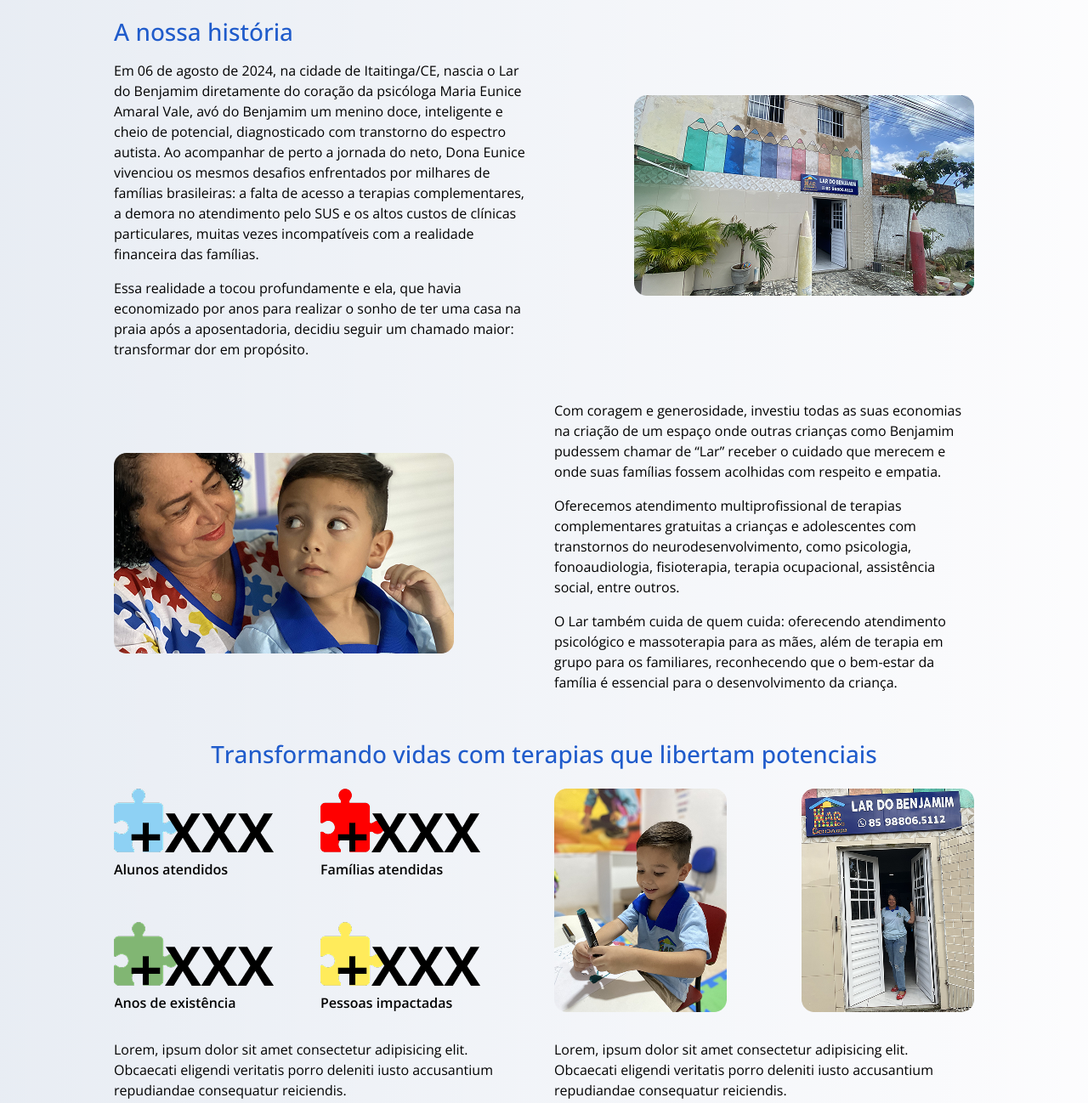
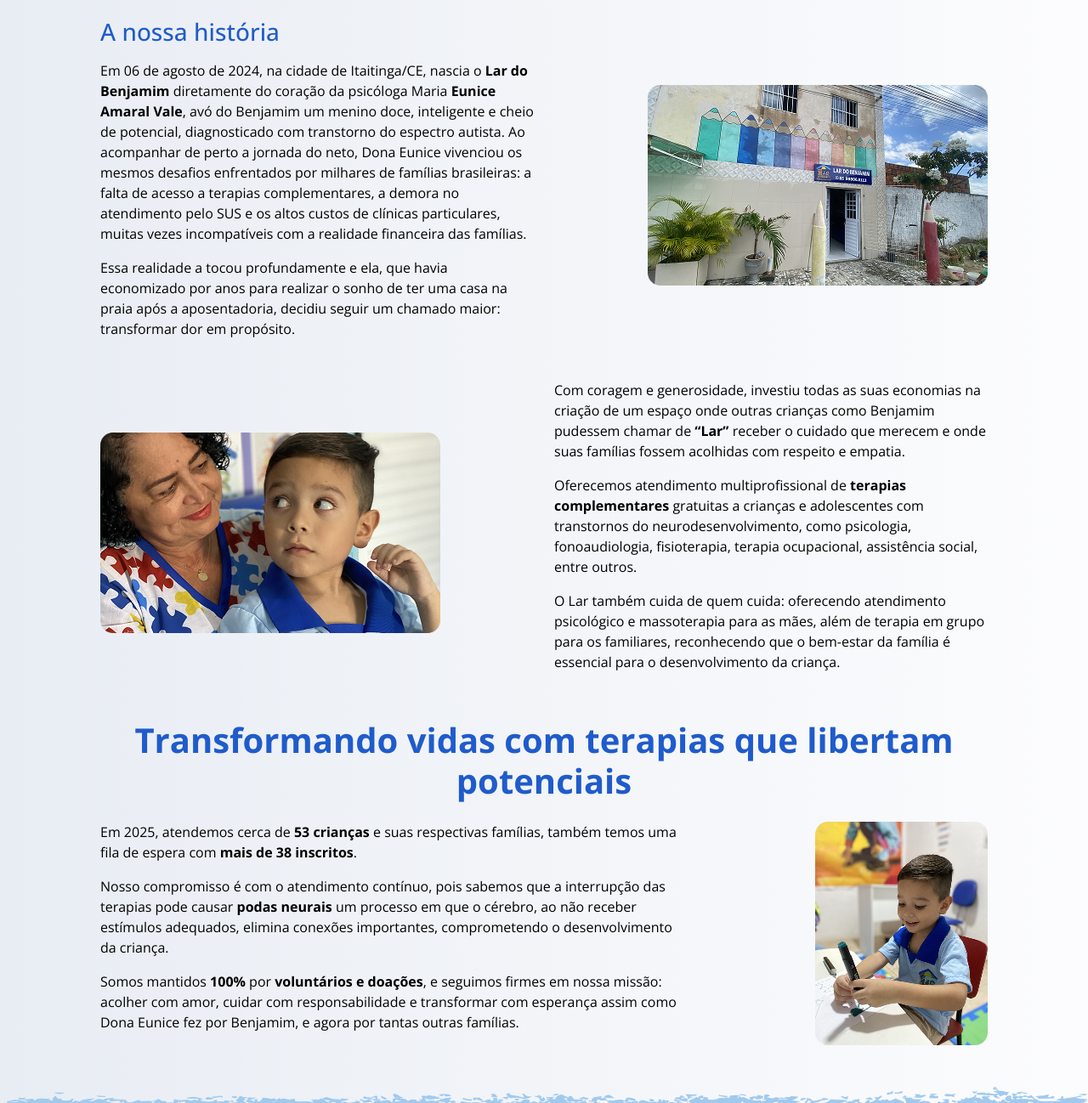
Before and after one commit to albertobtlima/lar-do-benjamim, a plain HTML site: page pages/sobre.html in a window 1280 px wide. Shown: the part 201-1499 px from the top of the page at 85% size. Drawn offline with nearby package versions, Linux system fonts and the light colour scheme.

Commit message:
add: terceira seção no sobre

```diff
--- a/pages/sobre.html
+++ b/pages/sobre.html
@@ -29,22 +29,25 @@
     <!-- Conteúdo principal -->
     <main>
       <section class="container mt-5 px-md-5 voluntario-section">
-        <h1 class="text-center font-titulo fs-1 my-4">Quem Somos</h1>
+        <h1 class="text-center font-titulo fs-1 fw-bold my-4">
+          Uma História de Amor, Propósito e Transformação
+        </h1>
         <div>
-          <div class="row align-items-center px-3 py-3">
+          <div class="row align-items-center py-3">
             <div class="col-12 col-md-6">
               <h3 class="font-titulo mb-3">A nossa história</h3>
               <p>
-                Em 06 de agosto de 2024, na cidade de Itaitinga/CE, nascia o Lar
-                do Benjamim diretamente do coração da psicóloga Maria Eunice
-                Amaral Vale, avó do Benjamim um menino doce, inteligente e cheio
-                de potencial, diagnosticado com transtorno do espectro autista.
-                Ao acompanhar de perto a jornada do neto, Dona Eunice vivenciou
-                os mesmos desafios enfrentados por milhares de famílias
-                brasileiras: a falta de acesso a terapias complementares, a
-                demora no atendimento pelo SUS e os altos custos de clínicas
-                particulares, muitas vezes incompatíveis com a realidade
-                financeira das famílias.
+                Em 06 de agosto de 2024, na cidade de Itaitinga/CE, nascia o
+                <strong>Lar do Benjamim</strong> diretamente do coração da
+                psicóloga Maria <strong>Eunice Amaral Vale</strong>, avó do
+                Benjamim um menino doce, inteligente e cheio de potencial,
+                diagnosticado com transtorno do espectro autista. Ao acompanhar
+                de perto a jornada do neto, Dona Eunice vivenciou os mesmos
+                desafios enfrentados por milhares de famílias brasileiras: a
+                falta de acesso a terapias complementares, a demora no
+                atendimento pelo SUS e os altos custos de clínicas particulares,
+                muitas vezes incompatíveis com a realidade financeira das
+                famílias.
               </p>
               <p>
                 Essa realidade a tocou profundamente e ela, que havia
@@ -58,7 +61,7 @@
             </div>
           </div>
 
-          <div class="row align-items-center px-3 py-3">
+          <div class="row align-items-center py-3">
             <div class="col-12 col-md-6 text-start">
               <img src="../assets/imagens/img-sobre-2.png" alt="" />
             </div>
@@ -66,15 +69,15 @@
               <p>
                 Com coragem e generosidade, investiu todas as suas economias na
                 criação de um espaço onde outras crianças como Benjamim pudessem
-                chamar de “Lar” receber o cuidado que merecem e onde suas
-                famílias fossem acolhidas com respeito e empatia.
+                chamar de <strong>“Lar”</strong> receber o cuidado que merecem e
+                onde suas famílias fossem acolhidas com respeito e empatia.
               </p>
               <p>
-                Oferecemos atendimento multiprofissional de terapias
-                complementares gratuitas a crianças e adolescentes com
-                transtornos do neurodesenvolvimento, como psicologia,
-                fonoaudiologia, fisioterapia, terapia ocupacional, assistência
-                social, entre outros.
+                Oferecemos atendimento multiprofissional de
+                <strong>terapias complementares</strong> gratuitas a crianças e
+                adolescentes com transtornos do neurodesenvolvimento, como
+                psicologia, fonoaudiologia, fisioterapia, terapia ocupacional,
+                assistência social, entre outros.
               </p>
               <p>
                 O Lar também cuida de quem cuida: oferecendo atendimento
@@ -84,35 +87,35 @@
               </p>
             </div>
           </div>
-        </div>
 
-        <h3 class="text-center font-titulo fs-3 mt-4">
-          Transformando vidas com terapias que libertam potenciais
-        </h3>
-        <div class="row align-items-center px-3 py-3">
-          <div class="col-12 col-md-6">
-            <img src="../assets/imagens/img-sobre-5.png" alt="" />
-          </div>
-          <div class="d-flex justify-content-between col-12 col-md-6">
-            <img src="../assets/imagens/img-sobre-3.png" alt="" />
-            <img src="../assets/imagens/img-sobre-4.png" alt="" />
-          </div>
-        </div>
-
-        <div class="row align-items-center px-3 py-3">
-          <div class="col-12 col-md-6">
-            <p>
-              Lorem, ipsum dolor sit amet consectetur adipisicing elit.
-              Obcaecati eligendi veritatis porro deleniti iusto accusantium
-              repudiandae consequatur reiciendis.
-            </p>
-          </div>
-          <div class="d-flex justify-content-between col-12 col-md-6">
-            <p>
-              Lorem, ipsum dolor sit amet consectetur adipisicing elit.
-              Obcaecati eligendi veritatis porro deleniti iusto accusantium
-              repudiandae consequatur reiciendis.
-            </p>
+          <div class="row align-items-center">
+            <h2 class="text-center font-titulo fs-1 fw-bold my-4">
+              Transformando vidas com terapias que libertam potenciais
+            </h2>
+            <div class="col-12 col-md-8">
+              <p>
+                Em 2025, atendemos cerca de <strong>53 crianças</strong> e suas
+                respectivas famílias, também temos uma fila de espera com
+                <strong>mais de 38 inscritos</strong>.
+              </p>
+              <p>
+                Nosso compromisso é com o atendimento contínuo, pois sabemos que
+                a interrupção das terapias pode causar
+                <strong>podas neurais</strong> um processo em que o cérebro, ao
+                não receber estímulos adequados, elimina conexões importantes,
+                comprometendo o desenvolvimento da criança.
+              </p>
+              <p>
+                Somos mantidos <strong>100%</strong> por
+                <strong>voluntários e doações</strong>, e seguimos firmes em
+                nossa missão: acolher com amor, cuidar com responsabilidade e
+                transformar com esperança assim como Dona Eunice fez por
+                Benjamim, e agora por tantas outras famílias.
+              </p>
+            </div>
+            <div class="col-12 col-md-4 text-center text-md-end">
+              <img src="../assets/imagens/img-sobre-3.png" alt="" />
+            </div>
           </div>
         </div>
       </section>
@@ -130,3 +133,35 @@
     <script src="../script.js"></script>
   </body>
 </html>
+
+<!--
+<h3 class="text-center font-titulo fs-3 mt-4">
+  Transformando vidas com terapias que libertam potenciais
+</h3>
+<div class="row align-items-center px-3 py-3">
+  <div class="col-12 col-md-6">
+    <img src="../assets/imagens/img-sobre-5.png" alt="" />
+  </div>
+  <div class="d-flex justify-content-between col-12 col-md-6">
+    <img src="../assets/imagens/img-sobre-3.png" alt="" />
+    <img src="../assets/imagens/img-sobre-4.png" alt="" />
+  </div>
+</div>
+
+<div class="row align-items-center px-3 py-3">
+  <div class="col-12 col-md-6">
+    <p>
+      Lorem, ipsum dolor sit amet consectetur adipisicing elit. Obcaecati
+      eligendi veritatis porro deleniti iusto accusantium repudiandae
+      consequatur reiciendis.
+    </p>
+  </div>
+  <div class="d-flex justify-content-between col-12 col-md-6">
+    <p>
+      Lorem, ipsum dolor sit amet consectetur adipisicing elit. Obcaecati
+      eligendi veritatis porro deleniti iusto accusantium repudiandae
+      consequatur reiciendis.
+    </p>
+  </div>
+</div>
+-->
```
Also changed, not shown: partials/depoimentos.html (+1 -1 lines).
